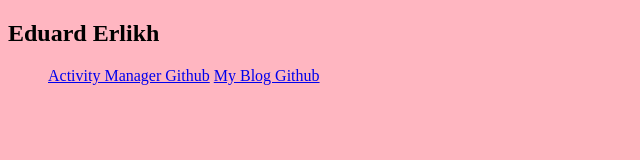
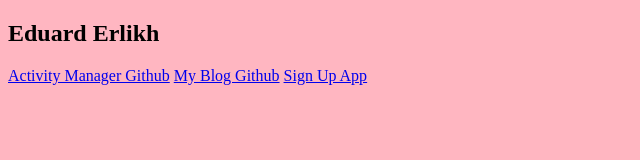
Before and after one commit to eerlikh/eerlikh.github.io, a plain HTML site: page index.html in a window 1280 px wide. Shown: the whole page, without its empty margins (0-640 px from the left). Drawn offline with Linux system fonts and the light colour scheme.

Commit message:
added urls

```diff
--- a/index.html
+++ b/index.html
@@ -7,11 +7,12 @@
   </head>
   <body>
     <h2>Eduard Erlikh</h2>
-    <ul>
+
       <a href="https://github.com/eerlikh/activityManager">Activity Manager Github</a>
       <a href="https://github.com/eerlikh/myBlog">My Blog Github</a>
+      <a href="https://github.com/eerlikh/SignUp">Sign Up App</a>
 
-    </ul>
+
 
   </body>
 </html>
```
